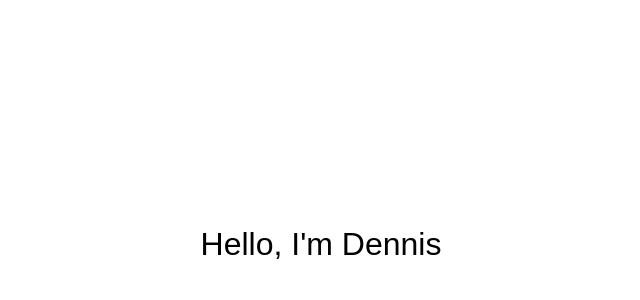
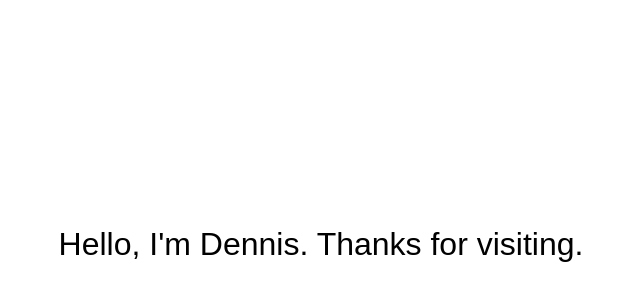
Before and after one commit to hyunwookleeiu/mywebsite, a plain HTML site: page index.html in a window 1280 px wide. Shown: the part 156-456 px from the top of the page, without its empty margins (319-959 px from the left). Drawn offline with Linux system fonts and the light colour scheme.

Commit message:
Update index.html

```diff
--- a/index.html
+++ b/index.html
@@ -19,6 +19,6 @@
     </style>
 </head>
 <body>
-    Hello, I'm Dennis
+    Hello, I'm Dennis. Thanks for visiting.
 </body>
 </html>
```
